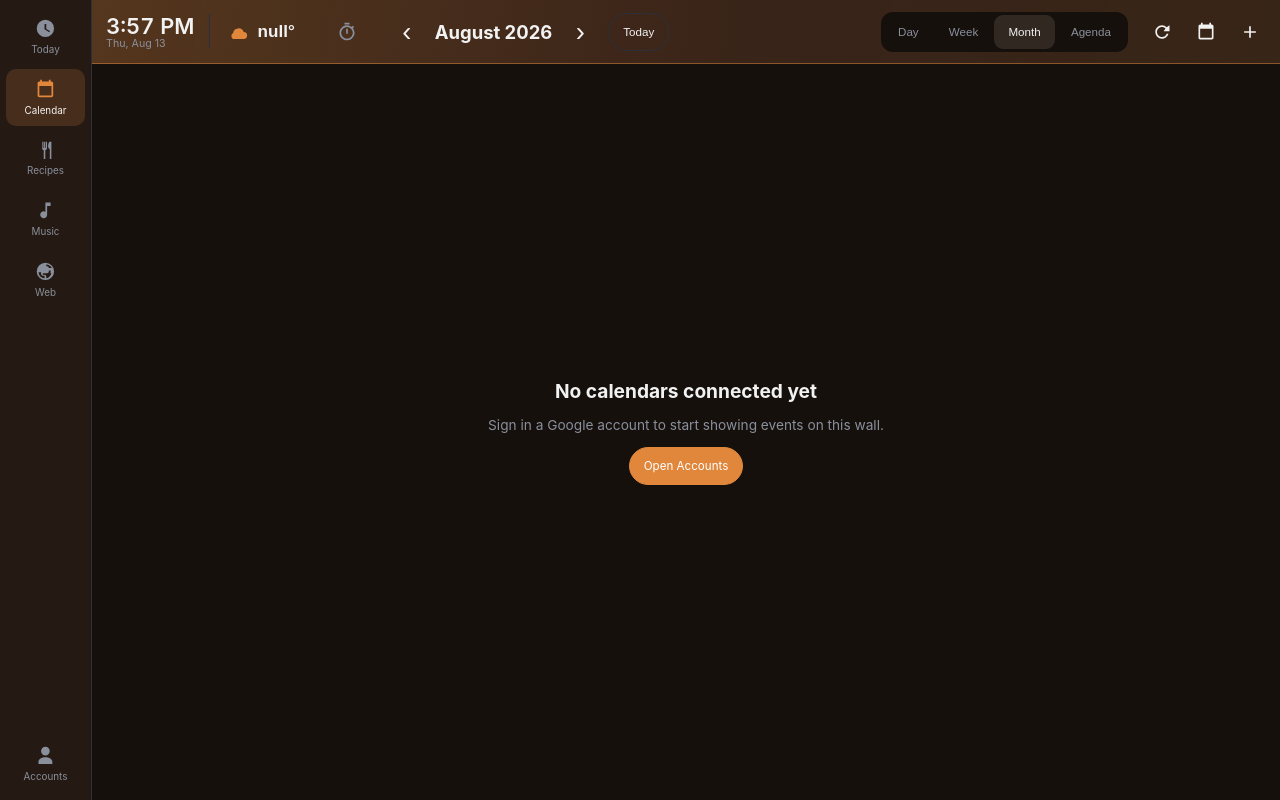
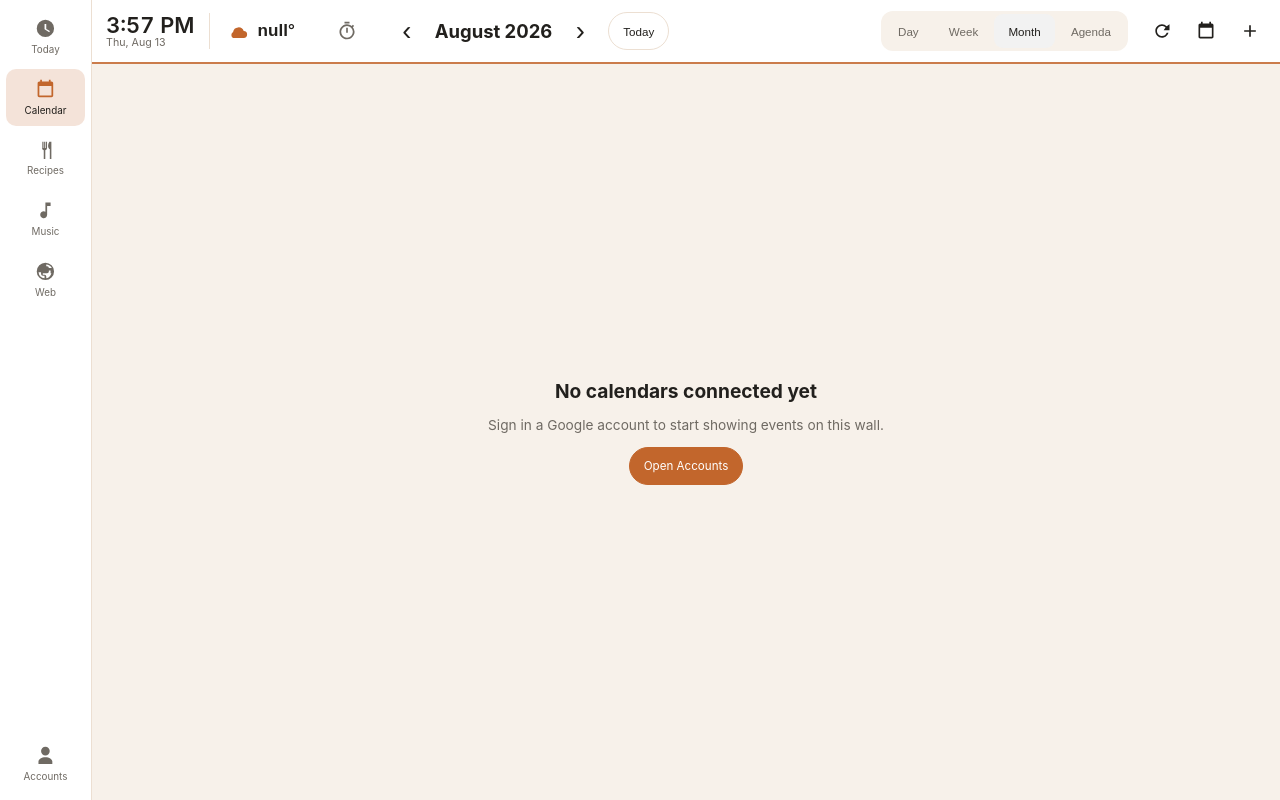
Before and after one commit to elijahcraig45/wallCalendar, a Flask app: page / in a window 1280 px wide. Run offline with Flask 3, Linux system fonts and the light colour scheme; data that the repository does not hold is empty.

Commit message:
light "skylight" theme: the wall is a lit room, not a screenshot
Converted the whole app from a dark ground to a light one, and swept out every
rule that had quietly assumed the dark.

The reason is a photo of the actual wall. Two rounds of theming were tuned on
screenshots and both looked fine there; on the panel - glossy, in a lit kitchen -
the dark ground behaved like a mirror, and every carefully judged low-contrast
tint collapsed into muddy brown haze. It also fought the events the previous
commit had just fixed: Google's palette is light pastel chips with dark text,
designed for a light background, so painting them onto near-black was working
against the data.

  - :root is now light (warm off-white ground, white surfaces, hairline grid).
    A dark palette is still fully supported - NIGHT_THEME - it just isn't the
    right default for a wall.
  - MONTHLY_THEMES are twelve light palettes. Each month moves its accent and
    warms or cools the paper very slightly; enough that August isn't February,
    not enough to look like a different app.
  - resolveTheme() derives text/textDim/tint from the ground's luminance, so a
    dark theme still gets light text and faint fills flip direction. This is
    what keeps a one-line theme ({ accent: "#4f86c6" }) valid.
  - Dropped the gradients on #stage, #top-bar, #weekday-row and .day-cell. They
    were invisible at arm's length and read as smudges from across the room.

The conversion's failure mode is silent - hardcoded white text still "works",
it just becomes invisible - so tests/features.spec.js now walks every visible
text node on every page and fails any node under 3:1 against its background.

That sweep has to COMPOSITE backgrounds rather than read them. Nearly every
faint fill here is translucent (rgba(0,0,0,0.04) over white; today's cell is the
accent at 10%), and reading those as opaque reported pale peach as near-black -
a page of confident false positives on its first run, which would have led to
"fixing" CSS that was already correct.

🤖 Generated with Claude Code at The Home Depot

Co-Authored-By: Claude <noreply@anthropic.com>

```diff
--- a/static/calendar.js
+++ b/static/calendar.js
@@ -320,6 +320,8 @@ function renderTimeGrid(days) {
       const pill = document.createElement("div");
       pill.className = "event-pill";
       pill.style.background = ev.color;
+      // Google's chips are light with dark text; white would be unreadable.
+      pill.style.color = ev.text_color || "#1d1d1d";
       pill.appendChild(pillTitle(ev.title));
       attachEventOpen(pill, ev);
       allDayCol.appendChild(pill);
@@ -375,6 +377,7 @@ function renderTimeGrid(days) {
       const block = document.createElement("div");
       block.className = "event-block";
       block.style.background = item.ev.color;
+      block.style.color = item.ev.text_color || "#1d1d1d";
       const top = Math.max(0, gridTop(item.startMin));
       const height = Math.max(gridTop(item.drawEndMin) - top, MIN_BLOCK_PX);
       block.style.top = `${top}px`;
--- a/static/style.css
+++ b/static/style.css
@@ -2,13 +2,23 @@
   --header-height: clamp(54px, 8vh, 78px);
   --weekday-row-height: clamp(22px, 3.4vh, 34px);
   --rail-width: 92px;
-  --bg: #111318;
-  --surface: #1c1f26;
-  --surface-hi: #23272f;
-  --border: #2c303a;
-  --text: #f2f2f2;
-  --text-dim: #8a8f9c;
+  /* Light by default. This started dark, and on the actual panel - a glossy
+     touchscreen in a lit room - a dark ground turned into a mirror, and every
+     careful low-contrast tint read as muddy brown haze. It also fought the event
+     colours: Google's palette is light pastel chips with dark text, designed for
+     a light background. themes.js can still define a dark palette for night. */
+  --bg: #f4f1ec;          /* the room-facing ground: warm off-white, not clinical */
+  --surface: #ffffff;     /* day cells, panels, cards */
+  --surface-hi: #fbf7f0;  /* today, hovered/active surfaces */
+  --border: #e2dcd2;      /* hairline grid and dividers */
+  --text: #22201d;
+  --text-dim: #6f6a63;
   --accent: #4285F4;
+  --on-accent: #ffffff;   /* text that sits directly on the accent */
+  /* Neutral overlay used for faint fills, so they work on light or dark grounds
+     instead of assuming white-over-dark. */
+  --tint: rgba(0, 0, 0, 0.04);
+  --tint-strong: rgba(0, 0, 0, 0.08);
   --spotify-green: #1DB954;
 
   /* Plain px per breakpoint rather than clamp() on purpose: calendar.js reads
@@ -32,9 +42,6 @@
   --theme-strength: 1;
   /* The rest of the palette themes.js sets. Defaults here keep the page sane if a
      script fails to load. */
-  --accent2: #4285F4;
-  --accent2-rgb: 66 133 244;
-  --grid-line: #2c303a;
 }
 
 /* 1024x600 (official Pi 7" DSI) - the tightest target. */
@@ -524,7 +531,7 @@ html {
   flex-direction: column;
   overflow: hidden;
   gap: 1px;
-  background: var(--grid-line);
+  background: var(--border);
 }
 
 .week-row {
@@ -539,16 +546,11 @@ html {
   grid-template-columns: repeat(7, minmax(0, 1fr));
   gap: 1px;
   height: 100%;
-  background: var(--grid-line);
-}
-
-/* The calendar surface carries the month's colour too, not just the chrome around
-   it. Previously the grid stayed flat near-black while the header was seasonal,
-   which read as "dark mode with a coloured hat" rather than as a theme. */
+  background: var(--border);
+}
+
 .day-cell {
-  background:
-    linear-gradient(rgb(var(--accent-rgb) / calc(0.055 * var(--theme-strength))), rgb(var(--accent-rgb) / calc(0.055 * var(--theme-strength)))),
-    var(--surface);
+  background: var(--surface);
   padding: 3px 4px;
   overflow: hidden;
   display: flex;
@@ -556,30 +558,27 @@ html {
   min-height: 0;
 }
 
-.day-cell.outside-month {
-  background:
-    linear-gradient(rgb(var(--accent-rgb) / calc(0.02 * var(--theme-strength))), rgb(var(--accent-rgb) / calc(0.02 * var(--theme-strength)))),
-    var(--bg);
-}
+.day-cell.outside-month { background: var(--bg); }
 .day-cell.outside-month .day-number,
-.day-cell.outside-month .event-pill { opacity: 0.45; }
-
+.day-cell.outside-month .event-pill { opacity: 0.4; }
+
+/* Today is the one place the accent is unmistakable, which is all it needs. */
 .day-cell.today {
-  background:
-    linear-gradient(rgb(var(--accent-rgb) / calc(0.16 * var(--theme-strength))), rgb(var(--accent-rgb) / calc(0.16 * var(--theme-strength)))),
-    var(--surface-hi);
-  box-shadow: inset 0 0 0 2px rgb(var(--accent-rgb) / calc(0.55 * var(--theme-strength)));
+  background: rgb(var(--accent-rgb) / calc(0.10 * var(--theme-strength)));
+  box-shadow: inset 0 0 0 2px rgb(var(--accent-rgb) / calc(0.9 * var(--theme-strength)));
 }
 
 .day-cell.today .day-number {
   background: var(--accent);
-  color: #10131a;
+  color: var(--on-accent);
   font-weight: 700;
   border-radius: 999px;
 }
 
 .day-number {
-  font-size: 0.82rem;
+  font-size: 1.05rem;
+  font-weight: 600;
+  color: var(--text);
   height: var(--day-number-height);
   min-width: var(--day-number-height);
   padding: 0 2px;
@@ -2143,52 +2142,41 @@ textarea.text-input {
    cell and a perceptible wash. Text colour, contrast and event colours are still
    untouched, which was the right instinct - just applied to almost nothing. */
 
-/* Two hues, not one: a single-colour wash over a dark ground is nearly
-   indistinguishable from a flat surface, which is how the first attempt at this
-   ended up invisible. accent2 defaults to a darker accent, so a one-colour theme
-   still works. */
+/* Flat. Gradients across a whole wall of screen were what made this look
+   "hacked together": three translucent stops over a tinted ground is a lot of
+   visual noise for no information. The theme now shows up in a few decisive
+   places - today, the weekday strip, the header rule - and the ground stays
+   calm. */
 #stage {
-  background-image: linear-gradient(
-    160deg,
-    rgb(var(--accent-rgb) / calc(0.14 * var(--theme-strength))) 0%,
-    rgb(var(--accent2-rgb) / calc(0.10 * var(--theme-strength))) 55%,
-    rgb(var(--accent-rgb) / calc(0.07 * var(--theme-strength))) 100%
-  );
+  background: var(--bg);
 }
 
 /* The largest single themed surface, and the one at eye level. */
 #top-bar {
-  background-image: linear-gradient(
-    100deg,
-    rgb(var(--accent-rgb) / calc(0.26 * var(--theme-strength))) 0%,
-    rgb(var(--accent2-rgb) / calc(0.20 * var(--theme-strength))) 55%,
-    rgb(var(--accent-rgb) / calc(0.10 * var(--theme-strength))) 100%
-  );
-  border-bottom-color: rgb(var(--accent-rgb) / calc(0.5 * var(--theme-strength)));
+  background: var(--surface);
+  /* One clean accent rule under the header carries the season without tinting
+     the whole page. */
+  border-bottom: 2px solid rgb(var(--accent-rgb) / calc(0.85 * var(--theme-strength)));
 }
 
 /* Sun..Sat reads as a label row, so tinting it costs no legibility and gives the
    month an unmistakable colour across the full width. */
 #weekday-row {
-  /* Not alpha-scaled: at strength 0 this must fall back to a readable grey rather
-     than to fully transparent text. */
-  color: var(--accent);
-  background-image: linear-gradient(
-    100deg,
-    rgb(var(--accent-rgb) / calc(0.16 * var(--theme-strength))) 0%,
-    rgb(var(--accent2-rgb) / calc(0.12 * var(--theme-strength))) 100%
-  );
-  border-bottom: 2px solid rgb(var(--accent-rgb) / calc(0.5 * var(--theme-strength)));
+  color: var(--text-dim);
+  background: var(--surface);
+  border-bottom: 1px solid var(--border);
   font-weight: 600;
+  text-transform: uppercase;
+  letter-spacing: 0.08em;
+  font-size: 0.72rem;
 }
 
 /* Today was previously a ~30px circle. The whole cell now carries the tint, which
    is what makes "where is today" answerable from across the room. */
+/* Today is the one place the accent is unmistakable, which is all it needs. */
 .day-cell.today {
-  background:
-    linear-gradient(rgb(var(--accent-rgb) / calc(0.16 * var(--theme-strength))), rgb(var(--accent-rgb) / calc(0.16 * var(--theme-strength)))),
-    var(--surface-hi);
-  box-shadow: inset 0 0 0 2px rgb(var(--accent-rgb) / calc(0.55 * var(--theme-strength)));
+  background: rgb(var(--accent-rgb) / calc(0.10 * var(--theme-strength)));
+  box-shadow: inset 0 0 0 2px rgb(var(--accent-rgb) / calc(0.9 * var(--theme-strength)));
 }
 
 /* The rail's active item and the time grid's today column, for the same reason. */
--- a/static/themes.js
+++ b/static/themes.js
@@ -7,48 +7,50 @@
    so "Family" is the same orange here as on your phone. The theme's job is to sit
    behind them without fighting them.
 
+   The default themes are LIGHT, and that is a correction rather than a taste call.
+   This started dark; on the actual panel - a glossy touchscreen in a lit room - a
+   dark ground behaved like a mirror, every low-contrast tint read as muddy haze,
+   and it fought the events, because Google's palette is light pastel chips with
+   dark text designed for a light background. A dark palette is still perfectly
+   supported (see NIGHT_THEME) - it just isn't the right default for a wall.
+
    --------------------------------------------------------------------------
    THE SHAPE OF A THEME
    --------------------------------------------------------------------------
 
      {
-       name:      "August — heat",   // for your reference only
-       accent:    "#e0873c",         // REQUIRED. today, active rail, buttons, links
-       secondary: "#8c4a2f",         // the other end of every gradient
-       base:      "#15100c",         // the page behind everything
-       surface:   "#241a13",         // day cells, panels, the calendar's ground
-       lines:     "#4a3527",         // grid lines between days
-       strength:  1.0,              // how strong the translucent tints are
+       name:    "August — heat",  // for your reference only
+       accent:  "#c2662c",        // REQUIRED
+       base:    "#f7f1ea",        // the room-facing ground
+       surface: "#ffffff",        // day cells, panels, cards
+       lines:   "#ecdfd2",        // the hairline grid
+       text:    "#22201d",        // body text
+       textDim: "#6f6a63",        // labels and secondary text
+       strength: 1.0,             // how strongly the accent tints things
      }
 
-   Only `accent` is required. Anything you leave out is derived from it, so this
-   is a complete, valid theme:
+   Only `accent` is required. Everything else is derived, so this is a complete,
+   valid theme:
 
-     { name: "Just one colour", accent: "#8a6fd4" }
+     { name: "Just one colour", accent: "#4f86c6" }
 
-   ...and it will look like the old single-hue behaviour. Add fields as you want
-   more control:
+   What each field does:
 
-     accent      the one colour that has to be legible on its own - it paints
-                 today's date pill, the active rail item, buttons and links
-     secondary   pairs with accent in the header and page gradients. Pick
-                 something a few steps darker or a neighbouring hue; two colours
-                 far apart look like a fault rather than a gradient
-     base        the darkest ground. Keep it dark - light values wreck contrast
-                 with the white text, which the theme deliberately can't change
-     surface     day cells and panels. Should be a little lighter than base, and
-                 usually tinted toward the accent
-     lines       the grid between days. Between surface and accent in lightness;
-                 this is what makes the grid read as a grid rather than as gaps
-     strength    multiplies every translucent tint at once:
-                   0    no theming at all (same as switching themes off)
-                   0.5  barely there
-                   1.0  default: clearly seasonal, still calm
-                   1.6  bold; good for a wall seen from across a room
-                   2.5  loud. Look at it from your actual chair first
-
-   Text colour, contrast and type NEVER change with a theme, at any strength.
-   That isn't an oversight: this is read from a distance.
+     accent    the one colour that must read on its own. It paints today's cell
+               and date, the rule under the header, and the active rail item.
+               Used decisively in a few places rather than smeared everywhere -
+               an earlier version tinted every surface and just looked muddy
+     base      the ground behind everything
+     surface   day cells and panels. Usually white, or barely off it
+     lines     the grid between days. Wants to be clearly visible but quiet -
+               this is what makes the grid read as a grid
+     text      body text. Derived from `base`'s lightness if you omit it, so a
+               dark `base` automatically gets light text
+     textDim   labels, weekday names, secondary detail
+     strength  scales the accent tints (today's fill, the header rule):
+                 0    no accent tinting at all
+                 1.0  default
+                 1.6  bolder; useful on a wall seen from further away
 
    --------------------------------------------------------------------------
    HOW TO MAKE YOUR OWN
@@ -58,8 +60,8 @@
       open devtools and run:
 
         localStorage.wallcal_theme = JSON.stringify({
-          name: "test", accent: "#8a6fd4", secondary: "#4b3b7a",
-          base: "#13111c", surface: "#1e1b2b", lines: "#3a3352", strength: 1.3
+          name: "test", accent: "#4f86c6", base: "#f2f4f7",
+          surface: "#ffffff", lines: "#dde3ea"
         }); location.reload()
 
       That pins ONE theme for every month - the fastest way to judge a palette.
@@ -75,7 +77,7 @@
    3. Happy with it? Put it in MONTHLY_THEMES below and push. The wall redeploys
       itself within seconds.
 
-   4. Off entirely, back to flat dark mode and Google blue:
+   4. Off entirely, back to the plain default palette:
 
         localStorage.calendar_themes = "off"; location.reload()
 
@@ -83,57 +85,68 @@
    PICKING COLOURS THAT WORK
    --------------------------------------------------------------------------
 
+   - Judge it on the wall, from where you actually stand. A palette that looks
+     refined on a laptop six inches away can vanish into glare across a room.
+     Two attempts at this were tuned on screenshots and both were wrong.
    - Google's event colours are soft pastels: #a4bdfc #7ae7bf #dbadff #ff887c
-     #fbd75b #ffb878 #46d6db #5484ed #51b749 #dc2127. Don't pick an accent close
-     to the ones your own calendars use, or events blend into their background.
-   - `base` and `surface` want to stay dark. Around #101010–#2a2a2a is the useful
-     range; past that the white text starts to struggle.
-   - Keep `secondary` in the same neighbourhood as `accent`. Complementary pairs
-     read as a bug.
-   - Pure greys everywhere give you no theme - that's what "off" is for.
+     #fbd75b #ffb878 #46d6db #5484ed #51b749 #dc2127. Keep `accent` away from the
+     ones your own calendars use, or today's highlight will look like an event.
+   - `accent` needs enough depth to hold its own against white - mid-tone and
+     saturated. Pale accents disappear; near-black ones stop reading as a colour.
+   - `lines` too faint and the grid dissolves; too dark and it looks like a
+     spreadsheet. Around 10-15% darker than `surface` is the useful range.
    ========================================================================== */
 
 /* Copy this whole block, rename it, change the colours. */
 const THEME_TEMPLATE = {
   name: "Template — copy me",
-  accent: "#8a6fd4",     // required
-  secondary: "#4b3b7a",  // gradient partner
-  base: "#13111c",       // page ground
-  surface: "#1e1b2b",    // day cells and panels
-  lines: "#3a3352",      // grid lines
-  strength: 1.0,         // 0 = off, 1 = default, >1 = bolder
+  accent: "#4f86c6",     // required: today, active rail, the header rule
+  base: "#f4f1ec",       // the room-facing ground
+  surface: "#ffffff",    // day cells, panels, cards
+  lines: "#e2dcd2",      // hairline grid
+  text: "#22201d",       // body text
+  textDim: "#6f6a63",    // labels, secondary text
+  strength: 1.0,         // 0 = no accent tinting, 1 = default
 };
 
-/* January first. Seasonal rather than arbitrary: cold light through winter,
-   greens through spring, teal at midsummer, amber into rust for autumn, back to
-   cold blue for December. Each one shifts its ground as well as its accent, which
-   is what stops February and August looking like the same screen. */
+/* January first.
+
+   These are light on purpose. The wall is a glossy touchscreen in a lit room: a
+   dark ground turns it into a mirror, and it fought the events, since Google's
+   palette is light pastel chips meant for a light background.
+
+   Each month only shifts its accent and warms or cools its paper very slightly -
+   enough that August isn't February, not so much that it looks like a different
+   app. The accent shows up on today, the header rule and the active rail item. */
 const MONTHLY_THEMES = [
-  { name: "January — cold light", accent: "#7aa2d6", secondary: "#3f5b80",
-    base: "#0f1319", surface: "#182029", lines: "#2c3b4d", strength: 1.0 },
-  { name: "February — late winter", accent: "#c98bb0", secondary: "#7d4f68",
-    base: "#141016", surface: "#211a22", lines: "#3d2d38", strength: 1.0 },
-  { name: "March — first green", accent: "#6fae7c", secondary: "#3d6b4a",
-    base: "#0f1411", surface: "#18211b", lines: "#2b3f31", strength: 1.0 },
-  { name: "April — spring", accent: "#7bbf6a", secondary: "#467a3c",
-    base: "#101410", surface: "#1a231a", lines: "#2f452c", strength: 1.0 },
-  { name: "May — full leaf", accent: "#9ac45c", secondary: "#5f7f33",
-    base: "#111410", surface: "#1e2418", lines: "#374428", strength: 1.0 },
-  { name: "June — midsummer", accent: "#4fb3a6", secondary: "#2c6b64",
-    base: "#0e1413", surface: "#16211f", lines: "#274039", strength: 1.0 },
-  { name: "July — high summer", accent: "#e8a33d", secondary: "#96601c",
-    base: "#15110b", surface: "#231c12", lines: "#453522", strength: 1.0 },
-  { name: "August — heat", accent: "#e0873c", secondary: "#8c4a2f",
-    base: "#15100c", surface: "#241a13", lines: "#4a3527", strength: 1.0 },
-  { name: "September — turning", accent: "#c9772f", secondary: "#7d4522",
-    base: "#14100c", surface: "#221a13", lines: "#453023", strength: 1.0 },
-  { name: "October — rust", accent: "#d2652f", secondary: "#7a3418",
-    base: "#150e0b", surface: "#241610", lines: "#4a2a1d", strength: 1.1 },
-  { name: "November — bare", accent: "#a8613f", secondary: "#633a26",
-    base: "#12100e", surface: "#1e1815", lines: "#3a2c24", strength: 1.0 },
-  { name: "December — cold blue", accent: "#5f93c4", secondary: "#33527a",
-    base: "#0e1116", surface: "#161d26", lines: "#283747", strength: 1.0 },
+  { name: "January — cold light",   accent: "#5b7fa8", base: "#f0f2f5", surface: "#ffffff", lines: "#dde2e8" },
+  { name: "February — late winter", accent: "#a3628a", base: "#f5f0f3", surface: "#ffffff", lines: "#e6dce2" },
+  { name: "March — first green",    accent: "#4f8a63", base: "#f0f4f0", surface: "#ffffff", lines: "#dde6dd" },
+  { name: "April — spring",         accent: "#5d9a4e", base: "#f2f5ef", surface: "#ffffff", lines: "#e0e7db" },
+  { name: "May — full leaf",        accent: "#6f9a3a", base: "#f4f5ec", surface: "#ffffff", lines: "#e4e7d8" },
+  { name: "June — midsummer",       accent: "#2f8f86", base: "#eef4f3", surface: "#ffffff", lines: "#d9e6e4" },
+  { name: "July — high summer",     accent: "#c07a1e", base: "#f7f2e8", surface: "#ffffff", lines: "#ebe1cf" },
+  { name: "August — heat",          accent: "#c2662c", base: "#f7f1ea", surface: "#ffffff", lines: "#ecdfd2" },
+  { name: "September — turning",    accent: "#b05f26", base: "#f6f0e9", surface: "#ffffff", lines: "#eaddd0" },
+  { name: "October — rust",         accent: "#b4501f", base: "#f7eee8", surface: "#ffffff", lines: "#ecd9cd" },
+  { name: "November — bare",        accent: "#8d5334", base: "#f4efea", surface: "#ffffff", lines: "#e6dbd1" },
+  { name: "December — cold blue",   accent: "#41709e", base: "#eff2f6", surface: "#ffffff", lines: "#dbe2ea" },
 ];
+
+/* Kept for after dark, or if you simply prefer it. Pin it with:
+     localStorage.wallcal_theme = JSON.stringify(NIGHT_THEME)
+   ...or copy these values into MONTHLY_THEMES. Note that a dark ground needs
+   light text, which is why text/textDim are part of a theme at all. */
+const NIGHT_THEME = {
+  name: "Night",
+  accent: "#7aa2d6",
+  base: "#12141a",
+  surface: "#1b1e26",
+  lines: "#2c303a",
+  text: "#f0f0f0",
+  textDim: "#8a8f9c",
+  strength: 1.0,
+};
 
 /* ==========================================================================
    Plumbing below. You shouldn't need to touch this to make a theme.
@@ -142,10 +155,11 @@ const MONTHLY_THEMES = [
 const THEME_OFF = {
   name: "off",
   accent: "#4285F4",
-  secondary: "#4285F4",
-  base: "#111318",
-  surface: "#1c1f26",
-  lines: "#2c303a",
+  base: "#f4f1ec",
+  surface: "#ffffff",
+  lines: "#e2dcd2",
+  text: "#22201d",
+  textDim: "#6f6a63",
   strength: 0,
 };
 
@@ -168,19 +182,35 @@ function mix(aHex, bHex, t) {
   return toHex(a.map((v, i) => v + (b[i] - v) * t));
 }
 
-/** Fills in everything a theme omitted, so `{ accent }` alone is a valid theme. */
+/** Relative luminance, used to decide whether a palette is light or dark so text
+ *  can default sensibly instead of the theme having to spell it out. */
+function luminance(hex) {
+  const rgb = parseHex(hex) || [255, 255, 255];
+  return (0.2126 * rgb[0] + 0.7152 * rgb[1] + 0.0722 * rgb[2]) / 255;
+}
+
+/** Fills in everything a theme omitted, so `{ accent: "#4f86c6" }` alone is a
+ *  valid theme. Text defaults follow the ground's lightness, which is what lets a
+ *  dark palette work without every field being restated. */
 function resolveTheme(theme) {
   const accent = parseHex(theme && theme.accent) ? theme.accent : THEME_OFF.accent;
-  const base = theme.base || mix(THEME_OFF.base, accent, 0.05);
+  const base = theme.base || THEME_OFF.base;
+  const surface = theme.surface || mix(base, "#ffffff", 0.6);
+  const isDark = luminance(base) < 0.5;
+
   return {
     name: theme.name || "",
     accent,
-    // Default partner is a darker accent rather than a second hue - safe, and
-    // still reads as a gradient.
-    secondary: theme.secondary || mix(accent, "#000000", 0.45),
     base,
-    surface: theme.surface || mix(base, accent, 0.08),
-    lines: theme.lines || mix(theme.surface || mix(base, accent, 0.08), accent, 0.28),
+    surface,
+    lines: theme.lines || mix(surface, isDark ? "#ffffff" : "#000000", 0.12),
+    text: theme.text || (isDark ? "#f0f0f0" : "#22201d"),
+    textDim: theme.textDim || (isDark ? "#8a8f9c" : "#6f6a63"),
+    // Faint fills have to darken a light ground and lighten a dark one.
+    tint: isDark ? "rgba(255,255,255,0.06)" : "rgba(0,0,0,0.04)",
+    tintStrong: isDark ? "rgba(255,255,255,0.12)" : "rgba(0,0,0,0.08)",
+    // Text placed directly on the accent.
+    onAccent: luminance(accent) > 0.6 ? "#1d1d1d" : "#ffffff",
     strength: theme.strength == null ? 1 : Number(theme.strength),
   };
 }
@@ -218,13 +248,20 @@ function applyMonthTheme(monthNumber) {
 
   root.style.setProperty("--accent", t.accent);
   root.style.setProperty("--accent-rgb", rgb(t.accent));
-  root.style.setProperty("--accent2", t.secondary);
-  root.style.setProperty("--accent2-rgb", rgb(t.secondary));
   root.style.setProperty("--bg", t.base);
   root.style.setProperty("--surface", t.surface);
-  // Slightly lifted surface, used for today's cell and the rail's active item.
-  root.style.setProperty("--surface-hi", mix(t.surface, "#ffffff", 0.06));
-  root.style.setProperty("--grid-line", t.lines);
+  // A slightly shifted surface for active/hovered things, in whichever direction
+  // this palette has room to move.
+  root.style.setProperty(
+    "--surface-hi",
+    mix(t.surface, luminance(t.surface) < 0.5 ? "#ffffff" : "#000000", 0.05)
+  );
+  root.style.setProperty("--border", t.lines);
+  root.style.setProperty("--text", t.text);
+  root.style.setProperty("--text-dim", t.textDim);
+  root.style.setProperty("--tint", t.tint);
+  root.style.setProperty("--tint-strong", t.tintStrong);
+  root.style.setProperty("--on-accent", t.onAccent);
   root.style.setProperty(
     "--theme-strength",
     String(Number.isFinite(t.strength) ? t.strength : 1)
```
Also changed, not shown: other parts of static/style.css (+26 -26 lines), tests/features.spec.js (+117 -13 lines).
